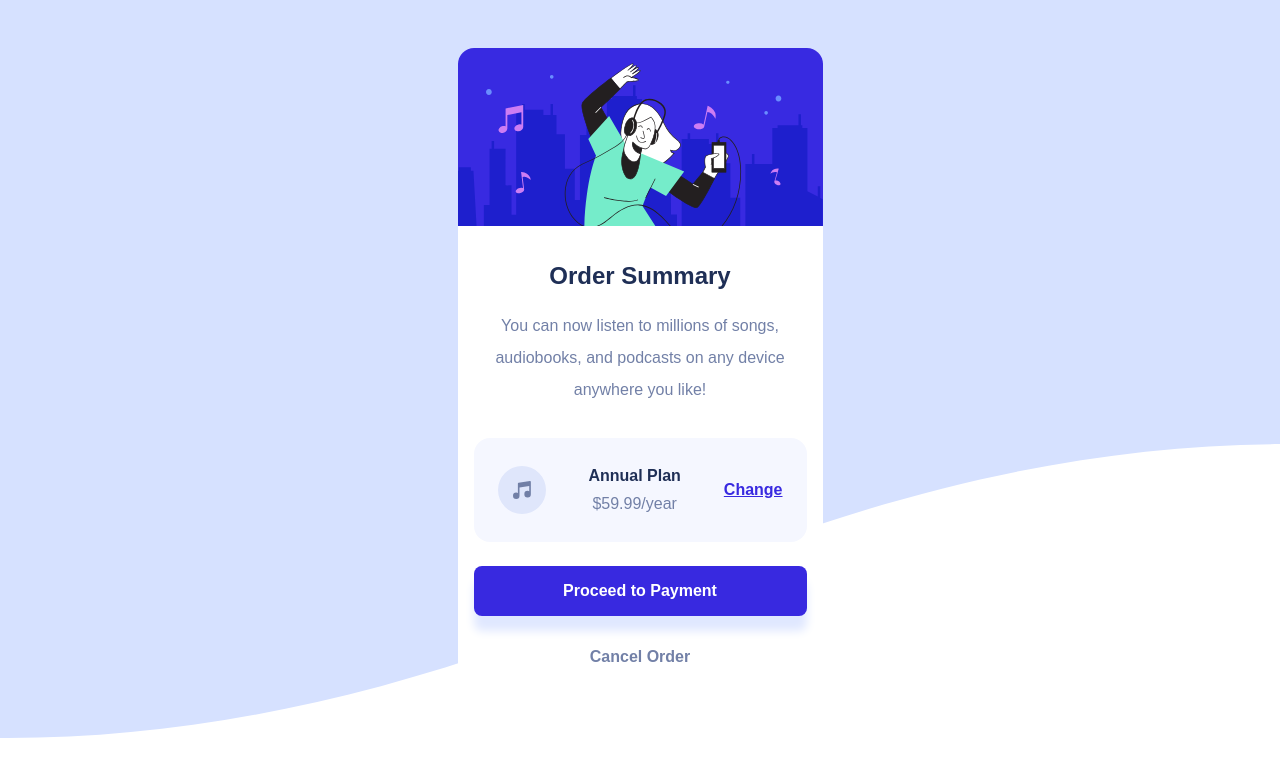
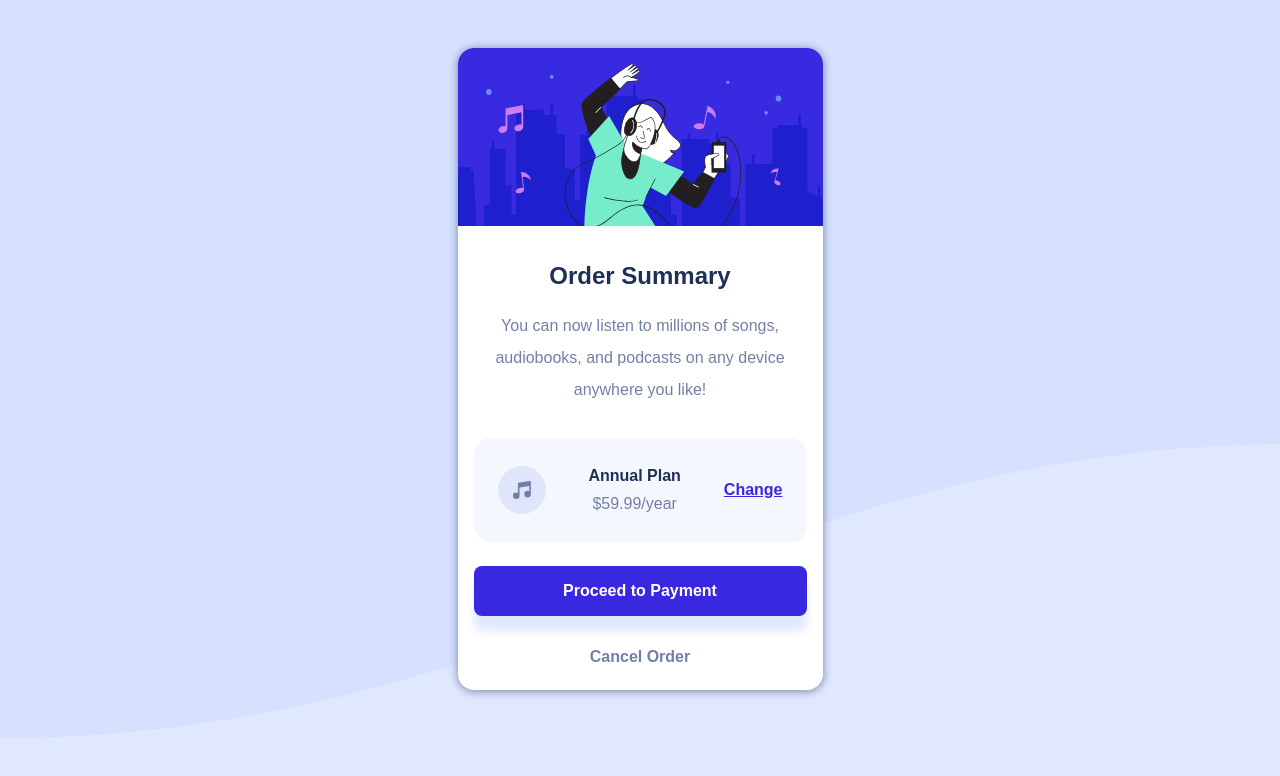
Before and after one commit to SheeloveDol/order-summary-component-main, a plain HTML site: page index.html in a window 1280 px wide. Drawn offline with Linux system fonts and the light colour scheme.

Commit message:
Finish and gave it my all

```diff
--- a/style.css
+++ b/style.css
@@ -15,6 +15,7 @@ body {
   width: 100%;
   background-image: url(/images/pattern-background-desktop.svg);
   background-size: cover;
+  background-color:hsl(225, 100%, 94%);
   background-repeat: no-repeat;
   background-position: center;
   font-family: 'Red Hot Display', sans-serif;
@@ -29,6 +30,7 @@ main {
   border-radius: 1rem;
   margin: 3rem auto;
   background-color: white;
+  box-shadow: 0 1px 10px hsl(224, 23%, 55%);
 }
 
 figure {
```
